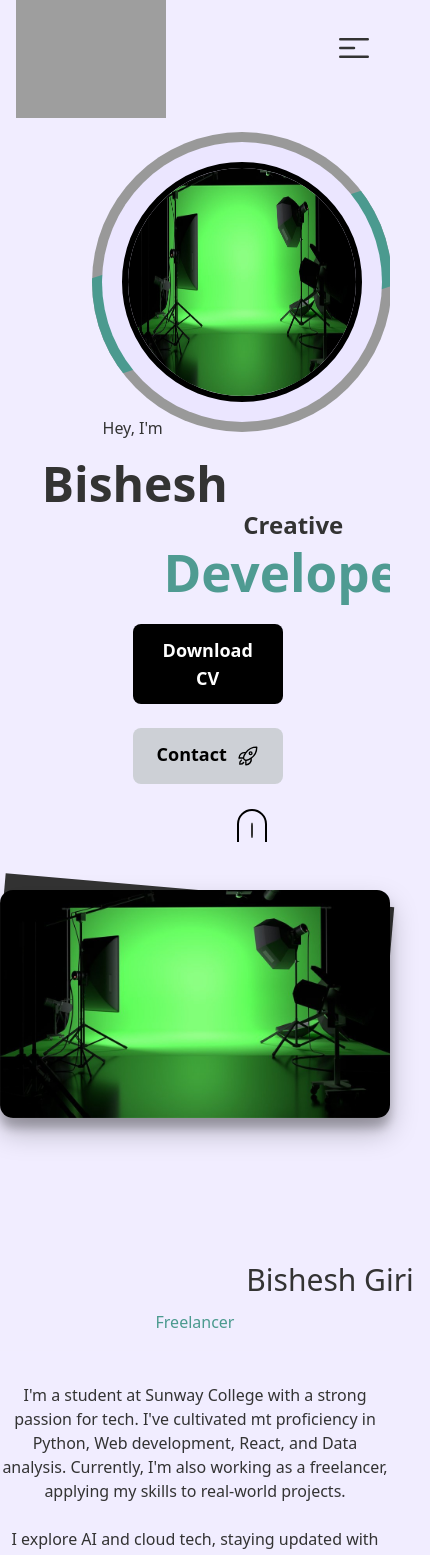
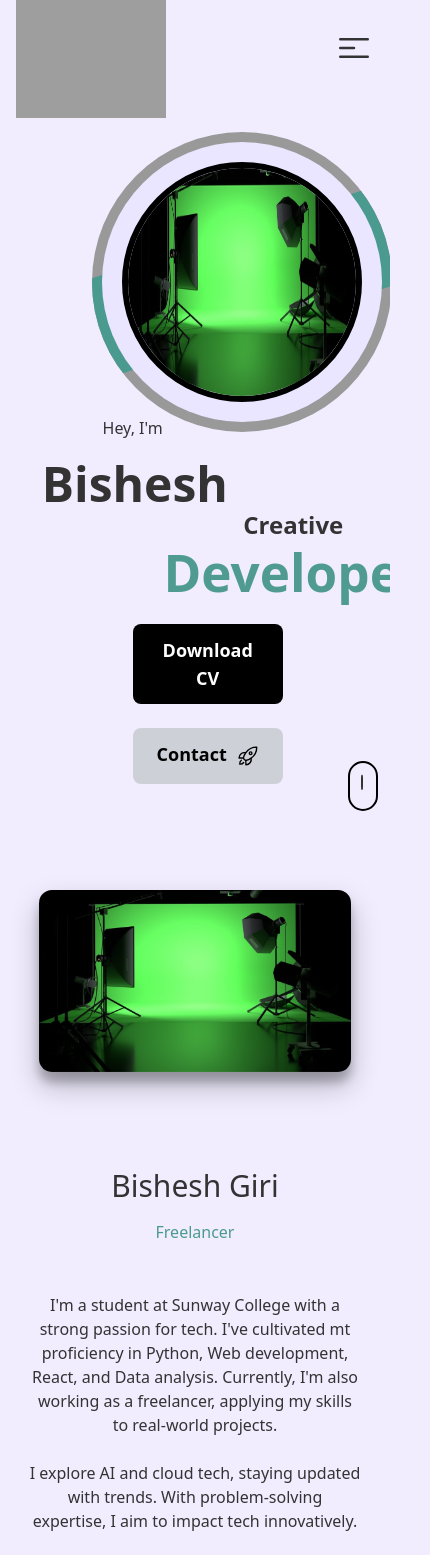
Before and after one commit to bses7/Portfolio_REACT, a React (Create React App) app: page /about in a window 390 px wide. Shown: the top 1555 px of the page, 430 px wide, since content can reach past the window. Built offline with nearby package versions, Linux system fonts and the light colour scheme; grey boxes are pictures that could not be loaded.

Commit message:
fixed responsiveness issues with home and about page

```diff
--- a/src/pages/about.jsx
+++ b/src/pages/about.jsx
@@ -6,24 +6,24 @@ const About = () => {
     <section className="section lg:mt-[4%]" id="about">
       <div className="container mx-auto mt-12">
         <div className="flex flex-col xl:flex-row gap-24">
-          <div className="about-img relative after:content-[''] after:absolute after:left-0 after:top-0 after:origin-center after:rotate-[5deg] after:w-[100%] after:h-[50%] after:bg-[var(--sub-heading)]">
+          <div className="about-img relative after:content-[''] after:absolute after:left-0 after:top-0 after:origin-center after:rotate-[5deg] lg:after:w-[100%] lg:after:h-[50%] after:bg-[var(--sub-heading)]">
             <img
               src={portrait}
               alt=""
-              className="w-full h-1/2 object-cover rounded-[13px] relative z-[3] shadow-3xl lg:mx-0 md:mx-auto "
+              className="lg:w-full h-1/2 w-[80%] mx-auto object-cover rounded-[13px] relative z-[3] shadow-3xl lg:mx-0 md:mx-auto "
             />
           </div>
           <div className="flex flex-col items-center text-center lg:items-start lg:text-left">
             <div className="relative">
               <h2 className="text-3xl lg:text-4xl font-medium lg:font-extrabold">
                 <span className="absolute text-8xl before:content-['About'] before:text-accent before:opacity-40 before:-top-1 before:hidden before:lg:block z-0"></span>
-                <span className="absolute w-[200px] z-10 text-3xl mt-[48px] text-[var(--main-heading)] ml-[9%]">
+                <span className="lg:absolute relative w-[200px] z-10 text-3xl mt-[48px] text-[var(--main-heading)] lg:ml-[9%]">
                   Bishesh Giri
                 </span>
               </h2>
-              <p className="mb-4 text-accent mt-24">Freelancer</p>
+              <p className="mb-4 text-accent lg:mt-24 mt-4 ">Freelancer</p>
               <hr className="mb-8 opacity-5" />
-              <p className="mb-8 text-[var(--sub-heading)]">
+              <p className="mb-8 text-[var(--sub-heading)] lg:w-full w-[85%] mx-auto">
                 I'm a student at Sunway College with a strong passion for tech.
                 I've cultivated mt proficiency in Python, Web development,
                 React, and Data analysis. Currently, I'm also working as a
@@ -39,7 +39,7 @@ const About = () => {
                 impact in the tech industry.
               </p>
             </div>
-            <div className="flex  flex-col lg:flex-row mt-4 w-[85%] gap-8 text-[var(--main-heading)]">
+            <div className="flex flex-col lg:flex-row mt-4 w-[85%] gap-8 text-[var(--main-heading)]">
               {about_divs.map((item, index) => (
                 <div
                   key={index}
--- a/src/pages/home.jsx
+++ b/src/pages/home.jsx
@@ -20,7 +20,7 @@ const Home = () => {
       className="home flex justify-center items-center overflow-hidden leading-normal lg:my-0"
     >
       <div className="container ml-[12%] ">
-        <div className="flex flex-col-reverse lg:flex-row">
+        <div className="flex flex-col-reverse lg:flex-row md:flex-row">
           <div className="w-1/2 md:w-1/2">
             <div className="home-content mb-10">
               <div className="home-title">
@@ -49,7 +49,7 @@ const Home = () => {
                     <RocketLaunchIcon className="w-8 h-8 ml-[10%] " />
                   </button>
                 </div>
-                <div className="scroll relative animate-slide-up-delayed ml-[-27%]">
+                <div className="scroll lg:relative absolute animate-slide-up-delayed lg:ml-[-27%] mb-24 ml-16 ">
                   <a href="#">
                     <span className="absolute mb-[-80px] w-30 h-50 ml-[80px] border-2 border-black rounded-full hover:border-[#fff] transition-all duration-400"></span>
                   </a>
--- a/src/pages/portfolio.jsx
+++ b/src/pages/portfolio.jsx
@@ -2,7 +2,7 @@ import Projects from "../components/projects";
 
 const Portfolio = () => {
   return (
-    <section id="portfolio" className="section">
+    <section id="portfolio" className="section mt-12">
       <div className="container mx-auto">
         <div className="flex flex-col  text-center">
           <div className="relative text-3xl lg:text-8xl font-medium lg:font-extrabold ml-[2%] ">
--- a/src/pages/services.jsx
+++ b/src/pages/services.jsx
@@ -17,12 +17,12 @@ const Services = () => {
     <section className="services section mt-8" id="services">
       <div className="relative text-center text-3xl lg:text-8xl font-medium lg:font-extrabold ml-10">
         <span className="absolute before:content-['Services']  before:text-accent before:opacity-40 before:-top-1 before:hidden before:lg:block z-0 inset-0 top-[20%]"></span>
-        <h2 className="secton_title font-extrabold lg:text-3xl text-[var(--main-heading)] mt-[10%] text-capitalize text-center relative z-3">
+        <h2 className="secton_title font-extrabold lg:text-3xl text-[var(--main-heading)] mt-[10%] pb-10 text-capitalize text-center relative z-3">
           What I Offer !!
         </h2>
       </div>
 
-      <div className="container mx-auto mt-[5%]">
+      <div className="container mx-auto mt-[2%]">
         <div className="flex flex-wrap justify-center lg:gap-[1.8rem] lg:ml-14 ml-12 ">
           {Services_Card.map((item, index) => (
             <div key={index} className="lg:mb-4 w-[80%] lg:w-[30%] mb-2">
```
